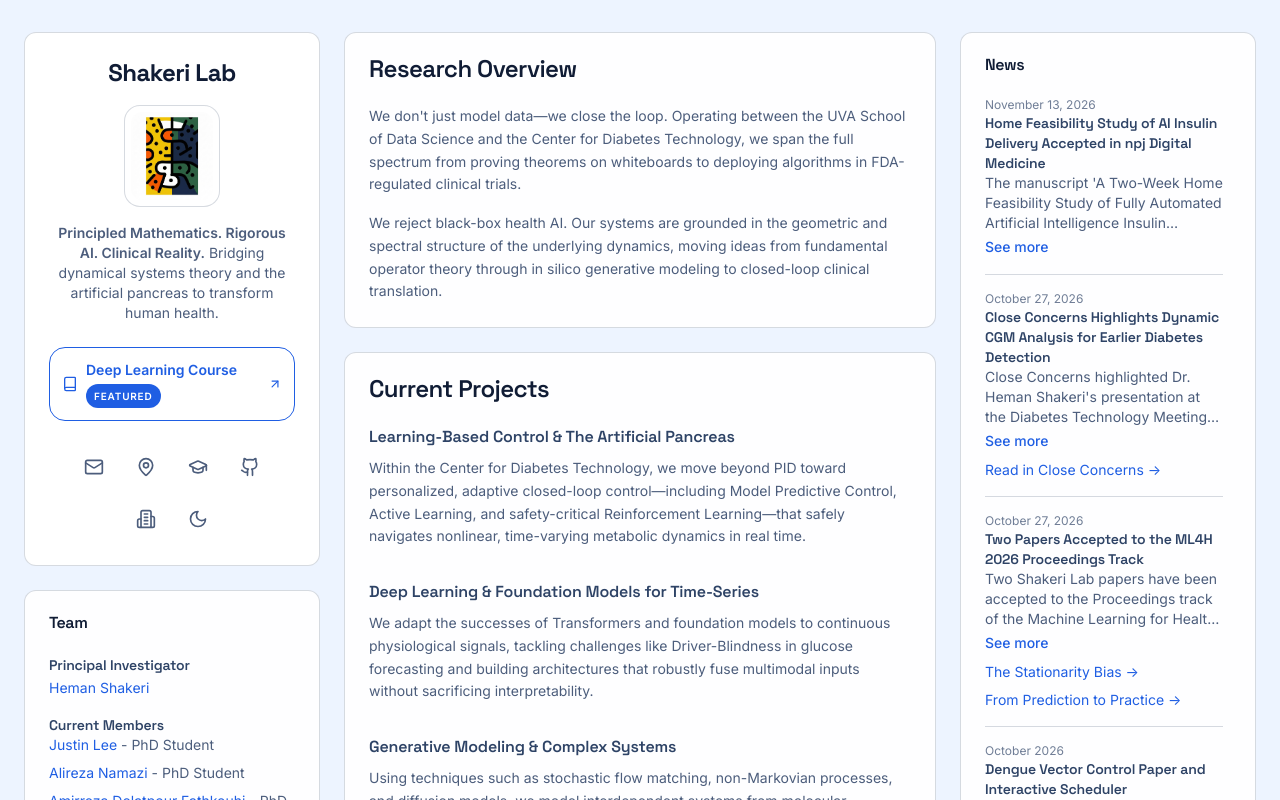
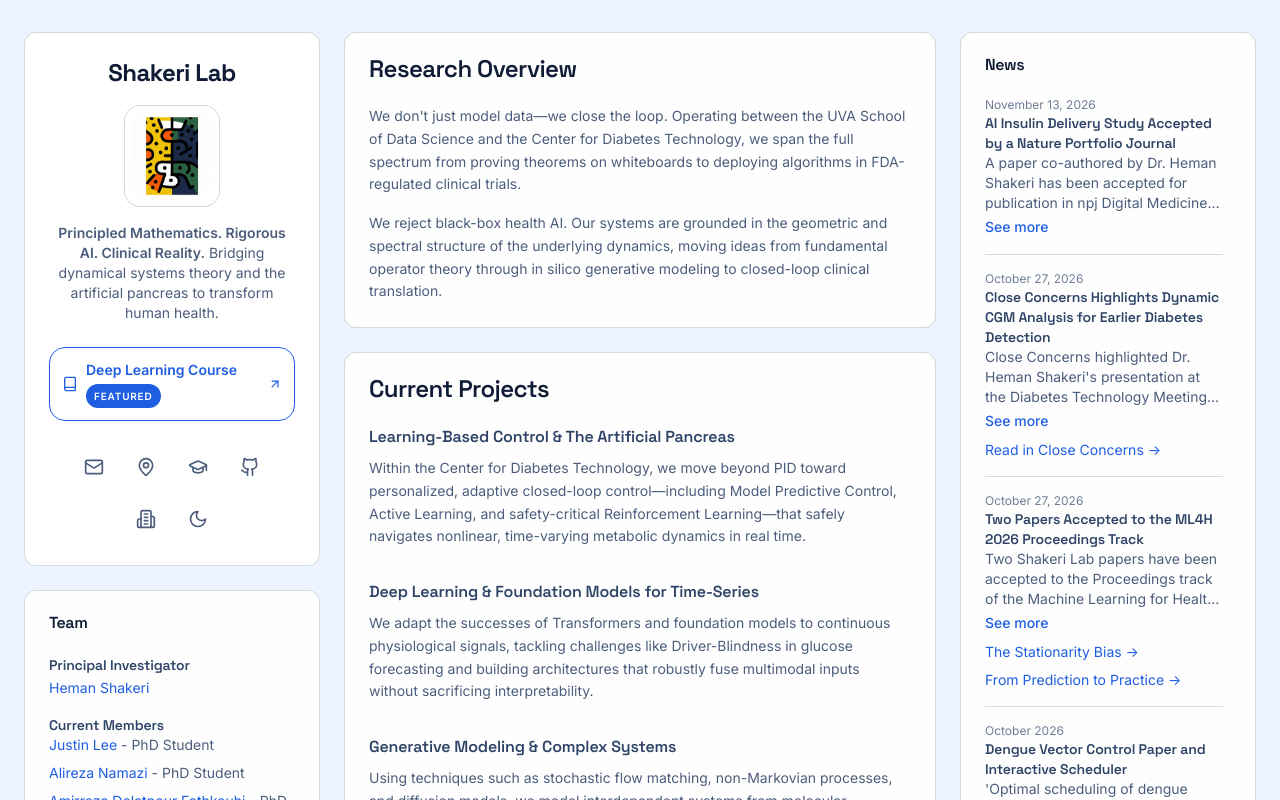
Before and after one commit to Shakeri-Lab/shakeri-lab.github.io, a Next.js app: page / in a window 1280 px wide. Shown: the top 800 px of the page. Built offline with nearby package versions, Linux system fonts and the light colour scheme.

Commit message:
Highlight Nature Portfolio affiliation in acceptance announcement

```diff
--- a/src/data/news.ts
+++ b/src/data/news.ts
@@ -17,8 +17,8 @@ function newsDateKey(label: string): number {
 export const news: NewsItem[] = [
   {
     date: "November 13, 2026",
-    title: "Home Feasibility Study of AI Insulin Delivery Accepted in npj Digital Medicine",
-    content: "The manuscript 'A Two-Week Home Feasibility Study of Fully Automated Artificial Intelligence Insulin Delivery in Type 1 Diabetes', co-authored by Dr. Heman Shakeri, has been accepted for publication in npj Digital Medicine."
+    title: "AI Insulin Delivery Study Accepted by a Nature Portfolio Journal",
+    content: "A paper co-authored by Dr. Heman Shakeri has been accepted for publication in npj Digital Medicine, a Nature Portfolio journal. The research examines the feasibility of fully automated AI insulin delivery for people with type 1 diabetes during a two-week study at home."
   },
   {
     date: "October 27, 2026",
```
